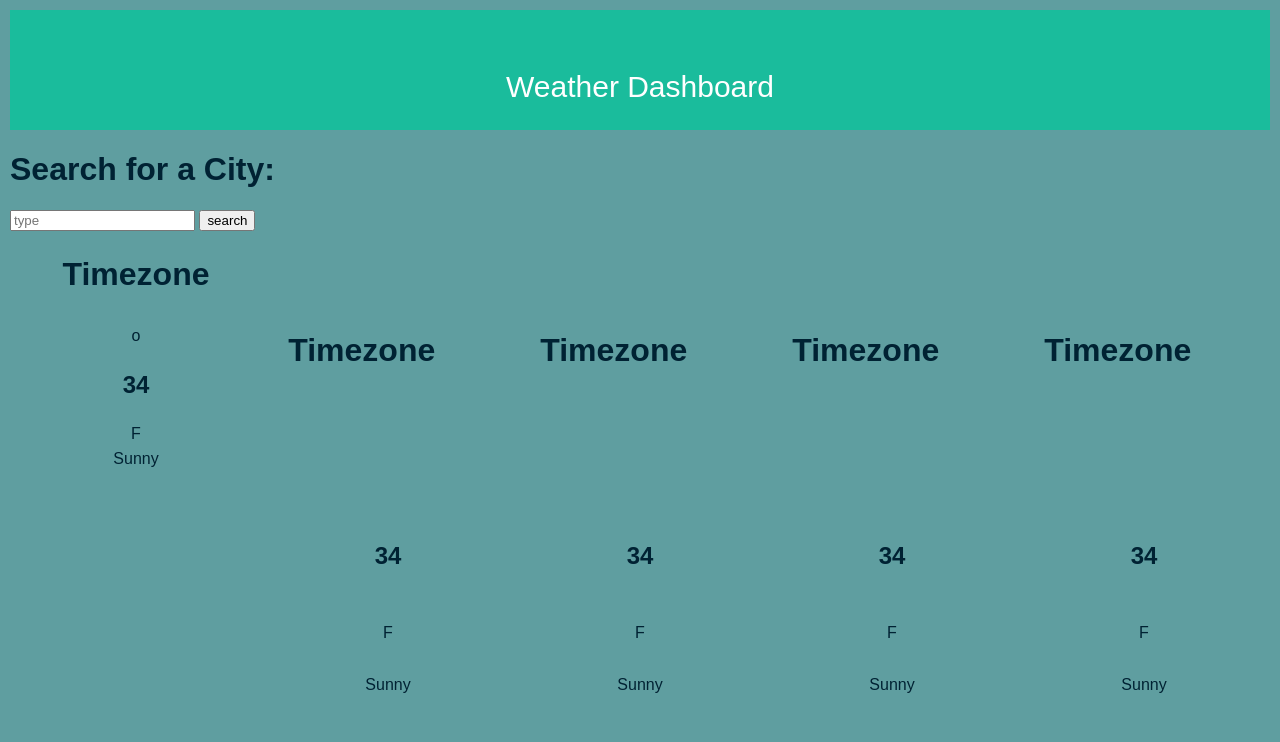
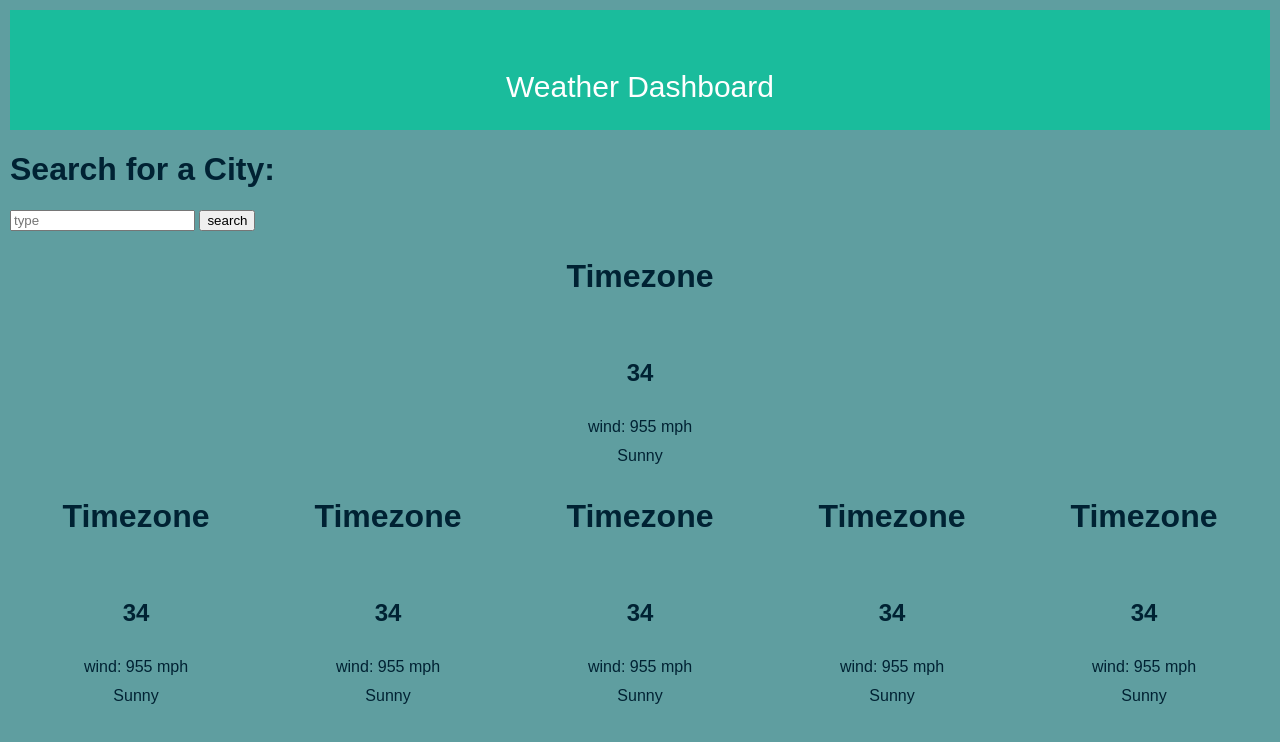
Before and after one commit to abdulrfarag/weatherapp, a plain HTML site: page index.html in a window 1280 px wide. Drawn offline with Linux system fonts and the light colour scheme.

Commit message:
fixed containers divs in html

```diff
--- a/index.html
+++ b/index.html
@@ -17,7 +17,15 @@
 
         <button id="btn" onclick="getInputValue();">search</button>
       </div>
-      <div class="current-data"></div>
+      <div class="current-data">
+        <div class="temperature">
+            <h1 class="location-timezone">Timezone</h1>
+            <img class="icon" />
+            <h2 class="temp-degree">34</h2>
+            <div class="wind">wind: 955 mph</div>
+            <div class="temp-description">Sunny</div>
+          </div>
+      </div>
     </div>
 
     <main class="main-main">
@@ -25,62 +33,47 @@
       <div class="main-contain">
         <container class="container-1">
 
-
-
           <div class="temperature">
             <h1 class="location-timezone">Timezone</h1>
             <img class="icon" />
-            <div class="degree-section"> o</div>
             <h2 class="temp-degree">34</h2>
-            <span>F</span>
+            <div class="wind">wind: 955 mph</div>
             <div class="temp-description">Sunny</div>
           </div>
         </container>
         <container class="container-2">
-          <div class="location">
+            <div class="temperature">
                 <h1 class="location-timezone">Timezone</h1>
                 <img class="icon" />
-          </div>
-          <div class="temperature">
-            <div class="degree-section"></div>
                 <h2 class="temp-degree">34</h2>
-            <span>F</span>
+                <div class="wind">wind: 955 mph</div>
                 <div class="temp-description">Sunny</div>
               </div>
         </container>
         <container class="container-3">
-          <div class="location">
+            <div class="temperature">
                 <h1 class="location-timezone">Timezone</h1>
                 <img class="icon" />
-          </div>
-          <div class="temperature">
-            <div class="degree-section"></div>
                 <h2 class="temp-degree">34</h2>
-            <span>F</span>
+                <div class="wind">wind: 955 mph</div>
                 <div class="temp-description">Sunny</div>
               </div>
         </container>
         <container class="container-4">
-          <div class="location">
+            <div class="temperature">
                 <h1 class="location-timezone">Timezone</h1>
                 <img class="icon" />
-          </div>
-          <div class="temperature">
-            <div class="degree-section"></div>
                 <h2 class="temp-degree">34</h2>
-            <span>F</span>
+                <div class="wind">wind: 955 mph</div>
                 <div class="temp-description">Sunny</div>
               </div>
         </container>
         <container class="container-5">
-          <div class="location">
+            <div class="temperature">
                 <h1 class="location-timezone">Timezone</h1>
                 <img class="icon" />
-          </div>
-          <div class="temperature">
-            <div class="degree-section"></div>
                 <h2 class="temp-degree">34</h2>
-            <span>F</span>
+                <div class="wind">wind: 955 mph</div>
                 <div class="temp-description">Sunny</div>
               </div>
         </container>
```
Lines whose indentation alone changed are shown as unchanged.
